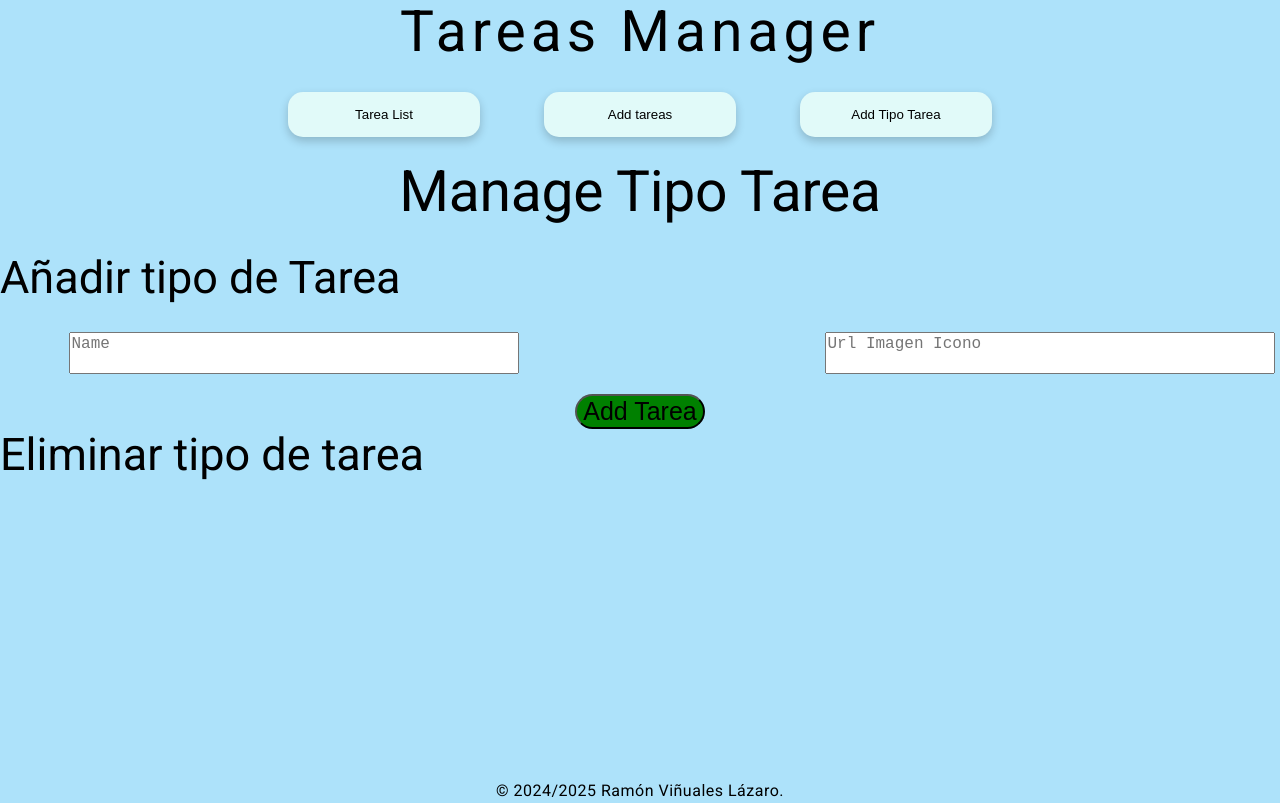
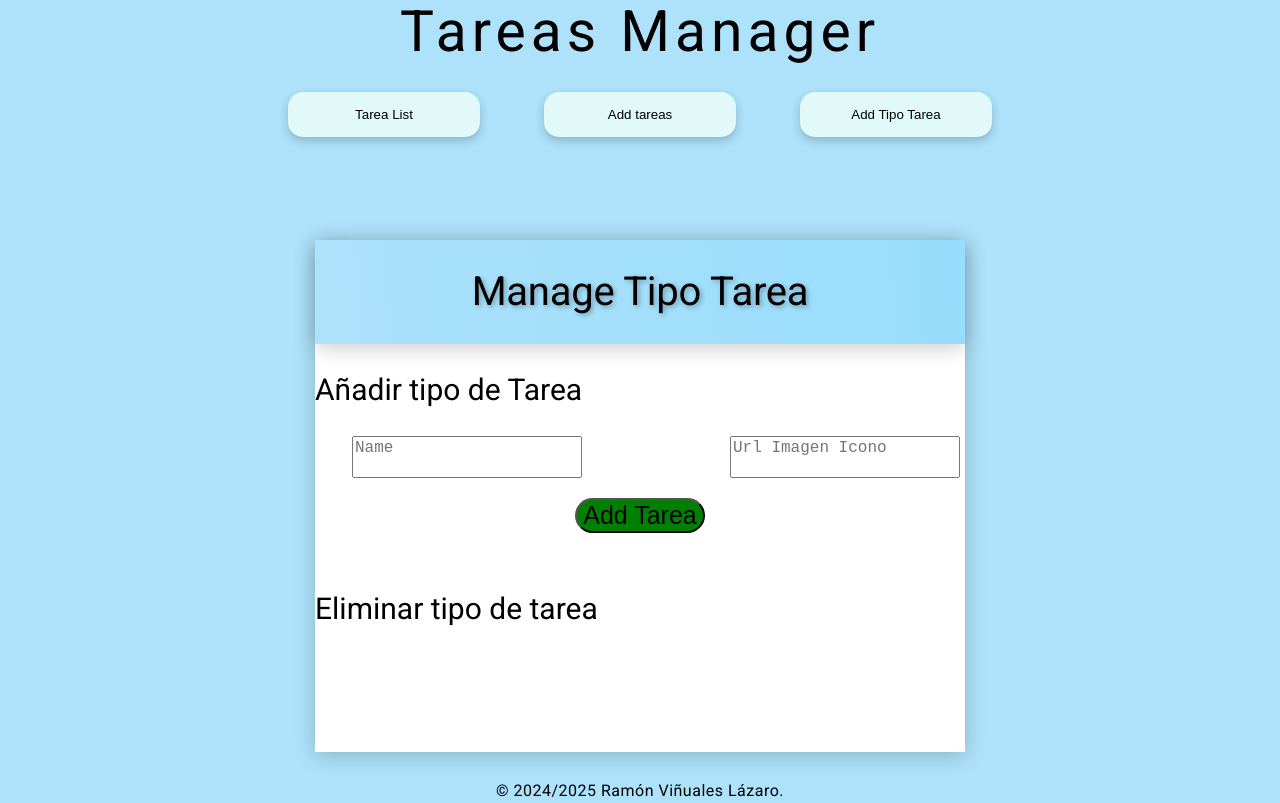
Before and after one commit to RamonVinuales/Proyecto_PaginaWeb, an Angular app: page /addTipo in a window 1280 px wide. Built offline with nearby package versions, Linux system fonts and the light colour scheme.

Commit message:
Commit IX

```diff
--- a/src/app/app.component.css
+++ b/src/app/app.component.css
@@ -2,18 +2,19 @@
 
     .ColorHead{
     background-color: #ade2fa;
-    height:20%;
+    height:30%;
+    resize: none;
 
     }
-
     .colorBody{
       background-color: #ade2fa;
-      height:77.4%;
+      height:67.4%;
+      resize: none;
     }
     footer{
       background-color: #ade2fa;
       height:3%;
-
+      resize: none;
       margin-top: -50px;
     }
     html{
--- a/src/app/components/main/detalle-tarea/detalle-tarea.component.css
+++ b/src/app/components/main/detalle-tarea/detalle-tarea.component.css
@@ -8,6 +8,8 @@
 }
 .Nombre{
     width:35%;
+    height: 122px;
+    overflow-y:scroll;
     margin-left: 5%;
     font-size: 16px;
 }
@@ -16,7 +18,8 @@
     margin-top: 30px;
     font-size: 16px;
     resize: none;
-    height: auto;
+    height: 350px;
+    overflow-y: scroll;
 }
 .descripcionContainer{
     display:flex;
--- a/src/app/components/main/detalle-tarea/detalle-tarea.component.html
+++ b/src/app/components/main/detalle-tarea/detalle-tarea.component.html
@@ -1,4 +1,4 @@
-<div class="contenedor">
+
     <div class="estiloG">
         <h1>Detalles de la Tarea</h1>
         <div class="Textos">
@@ -9,7 +9,6 @@
             </div>
         </div>
         <div class="descripcionContainer">
-            <p class="descripcion">Descripción: {{descripciones[indexdtl]}}</p>
+            <p class="descripcion">Descripción:<br> {{descripciones[indexdtl]}}</p>
         </div>
     </div>
-</div>
--- a/src/app/components/main/lista-tareas/lista-tareas.component.css
+++ b/src/app/components/main/lista-tareas/lista-tareas.component.css
@@ -45,28 +45,40 @@
 	padding-left:25%
 }
 .botonVerde{
-	background-color:rgb(46, 201, 46);
-	font-size:20px;
-	border:0px;
+	background-color:rgb(104, 211, 104);
+	font-size:18px;
+	padding: 2px 10px;
+	border:0;
 	cursor: pointer;
     border-radius: 60px;
 }
 .botonVerde:hover{
-	background-color:#509ff5;
+	background-color:#71aff1;
 	color:white;
 }
 .textoli{
 	margin-left: 5px;
 	margin-top: 5px;
 }
+.name{
+ height: 20px;
+ margin: 0;
+ font-size: 15px;
+ overflow-x: auto;
+}
+.type{
+	height: 20px;
+	font-size: 12px;
+	margin: 0;
+}
 .botonRojo{
 	margin-top: 5px;
+	padding: 2px 5px;
+	border:0;
 	background-color:#F07167;
 	font-size:18px;
 	color:white;
-	cursor: pointer;
     border-radius: 60px;
-	border: 1px;
 	margin-bottom: 5px;
 }
 .botonRojo:hover{
@@ -138,8 +150,8 @@ width: min-content;
 .imagen{
 	margin-right: 15px;
 	margin-top: 5px;
-	height: 80%;
-	width: 80px;
+	height: 100px;
+	width: 100px;
 }
 .divLi{
 	display:flex;
--- a/src/app/components/main/lista-tareas/lista-tareas.component.html
+++ b/src/app/components/main/lista-tareas/lista-tareas.component.html
@@ -10,7 +10,7 @@
                     <div class="divLi">
                         <div class="textoli">
                             <div class="texto">
-                                {{tarea.name}} <br>Type:{{tipoTareas[tarea.type]}} <br>
+                                <p class="name">{{tarea.name}}</p> <br><p class="type">Type:{{tipoTareas[tarea.type]}}</p> <br>
                             </div>
                             <div class="Botones2">
                                 <div class="botones">
@@ -31,26 +31,3 @@
     <div class="itemDeCentradoEmpty">
     </div>
 </div>
-
-
-<!--Parte 2 Modify-------------->
-
-<!--
-<div id="id01" class="modal">
-    <span onclick="document.getElementById('id01').style.display='none'" class="close" title="Close Modal">&times;</span>
-    <form class="modal-content" action="/action_page.php">
-      <div class="container">
-        <h1>Modify Tarea</h1>
-        <textarea #NameTarea>{{tareas[indexmdf].name}}</textarea>
-        <select #TipoTarea>
-            <option *ngfor="let tipo of tipoTareas;let i=index;" [value]= i >{{tipo}}</option>
-        </select>
-
-        <div class="clearfix">
-          <button type="button" class="cancelbtn">Cancel</button>
-          <button (click)="modifyTarea(indexmdf,{name:NameTarea.value ,type:TipoTarea.value})" class="modifybtn">Delete</button>
-        </div>
-      </div>
-    </form>
-  </div>
--->
--- a/src/app/components/main/modify-tarea/modify-tarea.component.css
+++ b/src/app/components/main/modify-tarea/modify-tarea.component.css
@@ -1,9 +1,8 @@
-    .Textos{
-        width: 100%;
-        display:flex;
-        flex-direction:row;
-        justify-content: space-between;
-        padding: 5px;
+.Textos{
+    display:flex;
+    flex-direction:row;
+    justify-content: space-between;
+    padding: 5px;
     }
     .Nombre{
         width:35%;
@@ -12,20 +11,17 @@
         resize: none;
     }
     .descripcion{
+        height: 100%;
         width:50%;
         margin-top: 30px;
         font-size: 16px;
         resize: none;
-        height: 400px;
+
     }
     .descripcionContainer{
+        height: 40%;
         display:flex;
         justify-content: center;
-    }
-    .estiloG{
-        width: 50%;
-        display:flex;
-        flex-direction: column;
     }
     .Flextareas{
         display: flex;
@@ -36,12 +32,14 @@
         width:35%;
         margin-right: 5%;
         resize: none;
+
     }
     .Boton{
         display:flex;
         align-items: center;
         justify-content: center;
-        padding-top: 15px;
+        padding-top:10%;
+        padding-bottom:1%;
     }
     .botonVerde{
         background-color:green;
@@ -53,6 +51,28 @@
         background-color:#007bff;
         color:white;
     }
+    .estiloG{
+        display:flex;
+        flex-direction: column;
+        width:650px;
+        height: 100%;
+        margin: 0 auto;
+        background-color: white;
+        box-shadow: 0 4px 20px rgba(0, 0, 0, 0.2);
+
+    }
     h1{
-        text-align: center;
+        font-size:40px;
+        text-align:center;
+        background: linear-gradient(445deg, #ade2fa, #98ddfd);
+        padding: 20px;
+        text-shadow: 2px 2px 5px rgba(0, 0, 0, 0.3);
+        box-shadow: 0 4px 20px rgba(0, 0, 0, 0.2);
+
     }
+img{
+    margin-right: 15px;
+	margin-top: 5px;
+	height: 80px;
+	width: 80px;
+}
--- a/src/app/components/main/modify-tarea/modify-tarea.component.html
+++ b/src/app/components/main/modify-tarea/modify-tarea.component.html
@@ -1,4 +1,6 @@
 
+<div class="contenedor">
+    <div class="estiloG">
         <h1>Modify Tareas</h1>
         <div class="Textos">
                 <textarea #tareaName placeholder="Name" class="Nombre" [value]="tareas[indexmdf].name"></textarea>
@@ -14,3 +16,5 @@
         <div class="Boton">
             <button (click)="modifyTarea({name:tareaName.value,type:tareaType.value},tareaDescripcion.value)" class="botonVerde">Modify Tarea</button>
         </div>
+    </div>
+</div>
--- a/src/app/components/main/tareas-add/tareas-add.component.css
+++ b/src/app/components/main/tareas-add/tareas-add.component.css
@@ -15,9 +15,10 @@ padding: 5px;
     margin-top: 30px;
     font-size: 16px;
     resize: none;
-    height: 400px;
+    height: 100%;
 }
 .descripcionContainer{
+    height: 40%;
     display:flex;
     justify-content: center;
 }
@@ -36,7 +37,8 @@ padding: 5px;
     display:flex;
     align-items: center;
     justify-content: center;
-    padding-top: 15px;
+    padding-top:10%;
+    padding-bottom:1%;
 }
 .botonVerde{
 	background-color:green;
@@ -48,6 +50,22 @@ padding: 5px;
 	background-color:#007bff;
 	color:white;
 }
+.estiloG{
+    display:flex;
+    flex-direction: column;
+    width:650px;
+    height: 95%;
+	margin: 0 auto;
+	background-color: white;
+	box-shadow: 0 4px 20px rgba(0, 0, 0, 0.2);
+
+}
 h1{
-    text-align: center;
+	font-size:40px;
+	text-align:center;
+	background: linear-gradient(445deg, #ade2fa, #98ddfd);
+    padding: 20px;
+    text-shadow: 2px 2px 5px rgba(0, 0, 0, 0.3);
+    box-shadow: 0 4px 20px rgba(0, 0, 0, 0.2);
+
 }
--- a/src/app/components/main/tareas-add/tareas-add.component.html
+++ b/src/app/components/main/tareas-add/tareas-add.component.html
@@ -1,5 +1,6 @@
 
 
+    <div class="estiloG">
         <h1>Add Tareas</h1>
         <div class="Textos">
 
@@ -16,3 +17,4 @@
         <div class="Boton">
             <button (click)="addTarea(tareaName.value,tareaType.value,tareaDescripcion.value)" class="botonVerde">Add Tarea</button>
         </div>
+    </div>
--- a/src/app/components/main/tipo-tareas-add/tipo-tareas-add.component.css
+++ b/src/app/components/main/tipo-tareas-add/tipo-tareas-add.component.css
@@ -32,6 +32,17 @@
         resize: none;
 
     }
+    .estiloG{
+        display:flex;
+        flex-direction: column;
+        justify-content: space-around;
+        width:650px;
+        height: 95%;
+        margin: 0 auto;
+        background-color: white;
+        box-shadow: 0 4px 20px rgba(0, 0, 0, 0.2);
+
+    }
     .Boton{
         display:flex;
         align-items: center;
@@ -48,6 +59,27 @@
         background-color:#007bff;
         color:white;
     }
+    .lista{
+        height: 60%;
+        overflow-y: auto;
+    }
+    .espacio1{
+        height: 40%;
+        resize: none;
+    }
+    .espacio2{
+        height: 60%;
+        resize: none;
+    }
+
     h1{
-        text-align: center;
+        font-size:40px;
+        text-align:center;
+        background: linear-gradient(445deg, #ade2fa, #98ddfd);
+        padding: 20px;
+        text-shadow: 2px 2px 5px rgba(0, 0, 0, 0.3);
+        box-shadow: 0 4px 20px rgba(0, 0, 0, 0.2);
     }
+    h2{
+        font-size: 30px;
+    }
--- a/src/app/components/main/tipo-tareas-add/tipo-tareas-add.component.html
+++ b/src/app/components/main/tipo-tareas-add/tipo-tareas-add.component.html
@@ -1,8 +1,9 @@
 
+    <div class="estiloG">
 
 
         <h1>Manage Tipo Tarea</h1>
-<div>
+        <div class="espacio1">
             <h2>Añadir tipo de Tarea</h2>
             <div class="Textos">
 
@@ -14,9 +15,11 @@
                 <button (click)="addTipo(TypeName.value,UrlIcono.value)" class="botonVerde">Add Tarea</button>
             </div>
         </div>
-<div>
+
+        <div class="espacio2" style="margin-top:50px;">
             <h2>Eliminar tipo de tarea</h2>
-    <ul>
+            <ul class="lista">
                 <li *ngFor="let tipo of tipoTareas; let i=index">{{tipo}}<button (click)="deleteTipo(i)"class="boton">Eliminar</button></li>
             </ul>
         </div>
+    </div>
```
Also changed, not shown: src/app/app.component.html (+0 -11 lines). Lines whose indentation alone changed are shown as unchanged.
